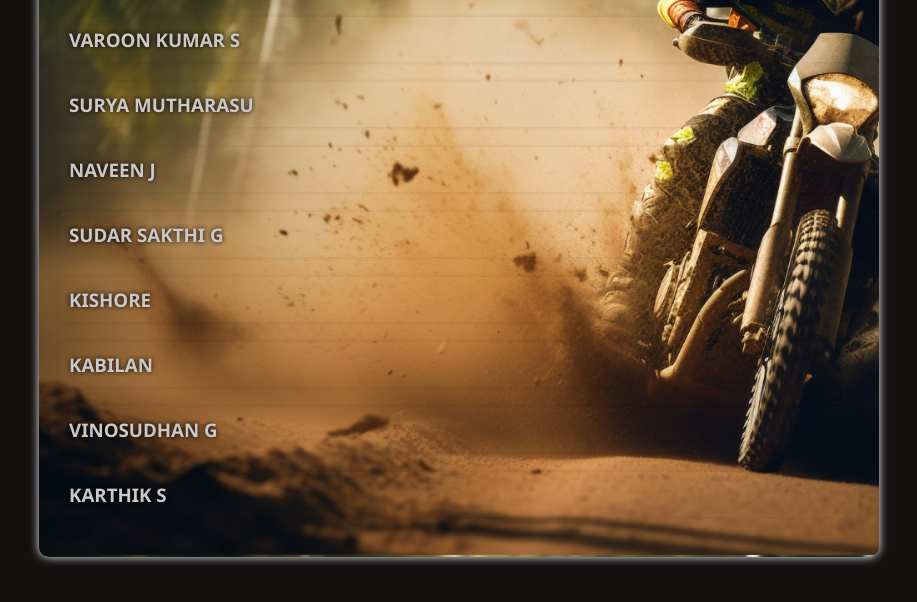
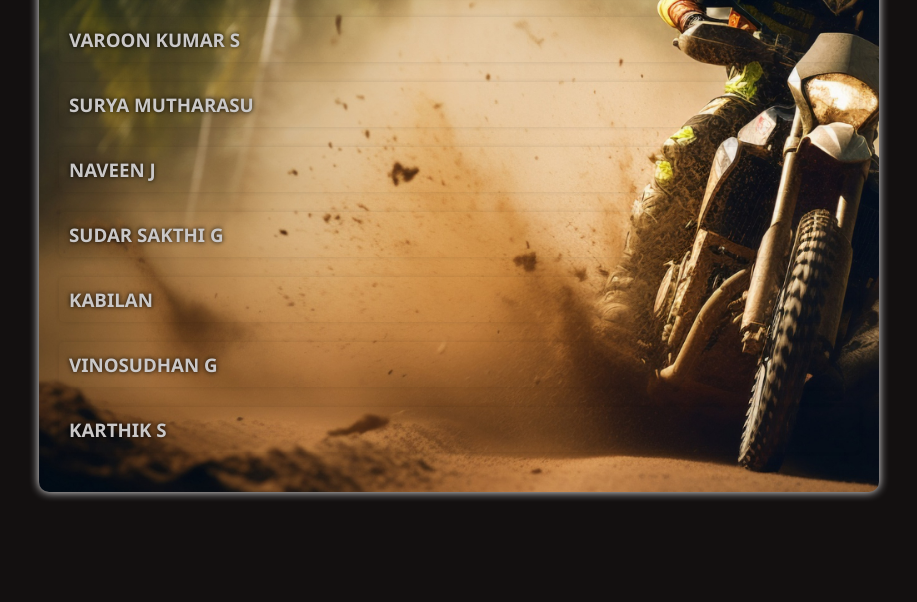
Before and after one commit to Innovdrive/innovdrive_vitc, a plain HTML site: page engine.html in a window 1280 px wide. Shown: the part 196-798 px from the top of the page, without its empty margins (181-1098 px from the left). Drawn offline with Linux system fonts and the light colour scheme.

Commit message:
engine changes

```diff
--- a/engine.html
+++ b/engine.html
@@ -225,17 +225,6 @@
         </div>
 
     </div>
-
-    <div class="team-member">
-
-        <div>
-
-            <h3>KISHORE</h3>
-
-        </div>
-
-    </div>
-
     <div class="team-member">
 
         <div>
```
